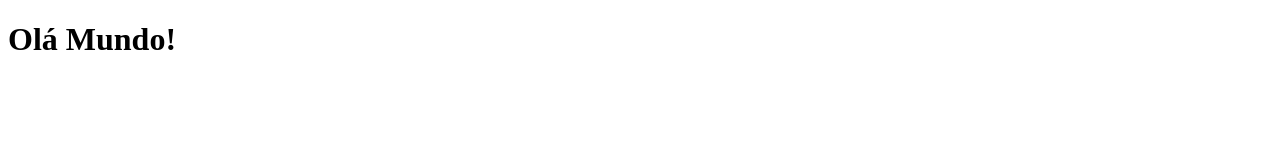
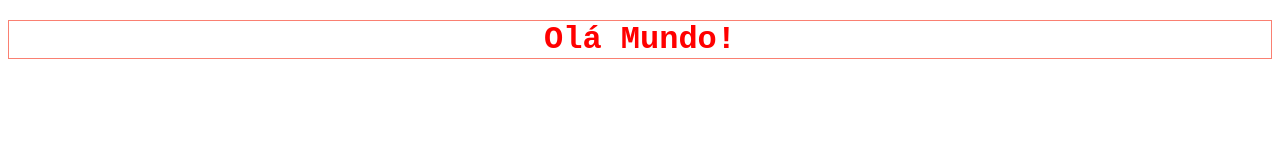
Before and after one commit to carolainedosreisf/ppm-2021-2, a plain HTML site: page index.html in a window 1280 px wide. Drawn offline with Linux system fonts and the light colour scheme.

Commit message:
Criado arquivo de estilo para a página

```diff
--- a/index.html
+++ b/index.html
@@ -5,6 +5,7 @@
     <meta http-equiv="X-UA-Compatible" content="IE=edge">
     <meta name="viewport" content="width=device-width, initial-scale=1.0">
     <title>Hello Word!</title>
+    <link rel="stylesheet" href="style.css">
 </head>
 <body>
     <h1>Olá Mundo!</h1>
--- /dev/null
+++ b/style.css
@@ -0,0 +1,8 @@
+h1{
+    color:red;
+    margin-top:20px;
+    margin-bottom:20px;
+    text-align:center;
+    font-family: 'Courier New',Courier,monospace;
+    border:1px solid salmon;
+}
```
